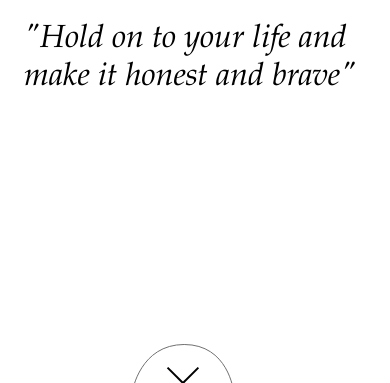
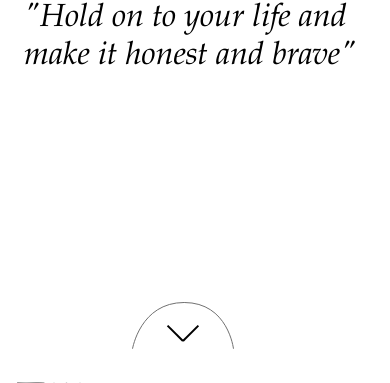
Before and after one commit to rafaelofil/Eiji-Yoshikawa-Biography, a website with bundled scripts: page index.html in a window 390 px wide. Shown: the part 453-836 px from the top of the page. Built offline with nearby package versions, Linux system fonts and the light colour scheme.

Commit message:
adjust mobile screen

```diff
--- a/css/sass/_responsive.scss
+++ b/css/sass/_responsive.scss
@@ -25,7 +25,7 @@
 
 @media only screen and (max-width: 787px) {
   main {
-    height: 100vh;
+    height: 95vh;
     display: flex;
     flex-direction: column;
     justify-content: space-between;
@@ -34,11 +34,6 @@
   #scroll-smooth {
     order: 2;
     position: static;
-    align-items: none;
-    justify-content: none;
-    align-content: none;
-    align-self: flex-end;
-    margin: 0 auto;
     left: 0%;
     margin-right: 40%;
     margin-top: 0px;
```
Also changed, not shown: css/style.css.
